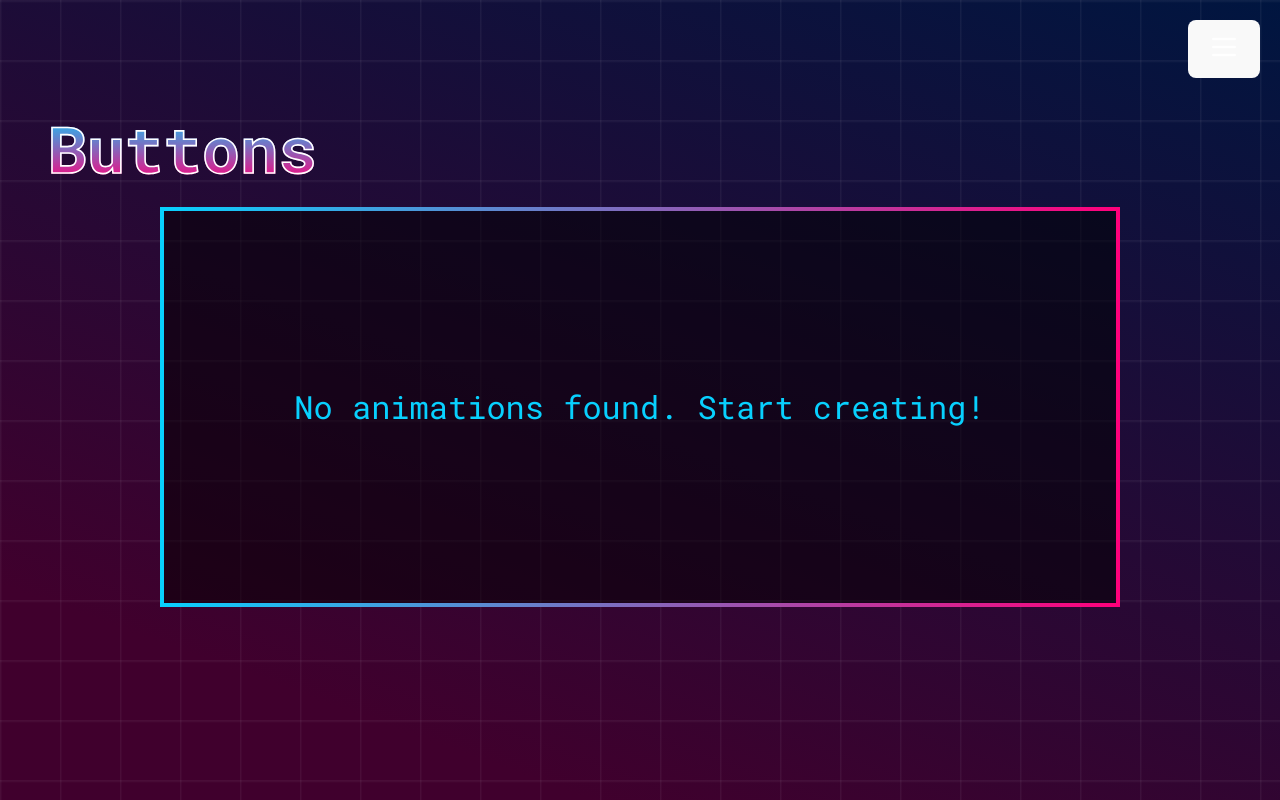
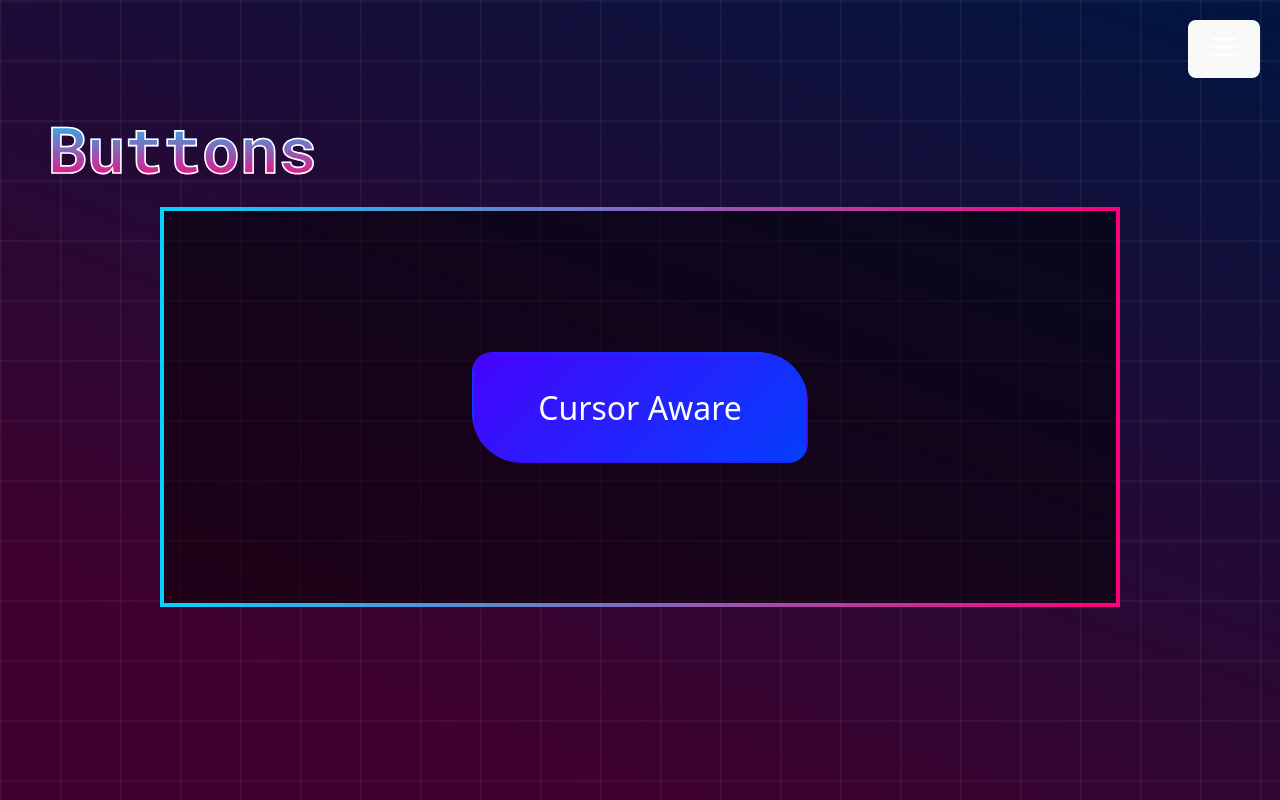
Before and after one commit to LSAC-ONG/Animate_IT, a React (Vite) app in the folder frontend/: page /buttons in a window 1280 px wide. Built offline with nearby package versions, Linux system fonts and the light colour scheme.

Commit message:
One working anim for the buttons and the cursors

```diff
--- /dev/null
+++ b/frontend/src/components/Buttons/ButtonAnimations/CursorAware/CursorAware.jsx
@@ -0,0 +1,31 @@
+import React, { useRef, useEffect } from 'react';
+import './CursorAware.scss';
+
+const CursorAware = () => {
+  const btnRef = useRef(null);
+
+  useEffect(() => {
+    const btn = btnRef.current;
+    if (!btn) return;
+
+    const handleMouseMove = (e) => {
+      const rect = btn.getBoundingClientRect();
+      const x = e.clientX - rect.left;
+      const y = e.clientY - rect.top;
+      btn.style.setProperty('--x', `${x}px`);
+      btn.style.setProperty('--y', `${y}px`);
+    };
+
+    btn.addEventListener('mousemove', handleMouseMove);
+    return () => btn.removeEventListener('mousemove', handleMouseMove);
+  }, []);
+
+  return (
+    <button ref={btnRef} className="btn-cursor-aware">
+      <span>Cursor Aware</span>
+      <div className="border-mask"></div>
+    </button>
+  );
+};
+
+export default CursorAware;
--- /dev/null
+++ b/frontend/src/components/Buttons/ButtonAnimations/CursorAware/CursorAware.scss
@@ -0,0 +1,124 @@
+$btn-bg-start: #4604fc;
+$btn-bg-end: #043efc;
+$btn-text: #ffffff;
+$btn-hover-bg: lighten($btn-bg-start, 0%);
+$btn-active-bg: lighten($btn-bg-start, 0%);
+$ripple-color-hover: rgba(255, 255, 255, 0.2);
+$ripple-color-active: rgba(255, 255, 255, 0.4);
+
+.btn-cursor-aware {
+  border: 2px solid transparent;
+  outline: none;
+  position: relative;
+  overflow: hidden;
+  display: inline-block;
+  padding: 2rem 4rem;
+  font-size: 2rem;
+  background: linear-gradient(135deg, $btn-bg-start, $btn-bg-end);
+  color: $btn-text;
+  border-radius: 20px 50px;
+  cursor: pointer;
+  transition: background 0.1s ease, transform 0.1s ease, border-color 0.1s ease;
+
+  &::before {
+    content: '';
+    position: absolute;
+    top: var(--y, 50%);
+    left: var(--x, 50%);
+    width: 0;
+    height: 0;
+    background: transparent;
+    border-radius: 50%;
+    pointer-events: none;
+    transition: width 0.8s ease, height 0.8s ease, background 0.8s;
+    transform: translate(-50%, -50%);
+    z-index: 1;
+  }
+
+  &::after {
+    content: '';
+    position: absolute;
+    top: var(--y, 50%);
+    left: var(--x, 50%);
+    width: 0;
+    height: 0;
+    border: 2px solid $btn-text;
+    border-radius: 50%;
+    pointer-events: none;
+    transition: width 0.8s ease, height 0.8s ease, opacity 0.8s ease, border-color 0.8s ease;
+    transform: translate(-50%, -50%);
+    z-index: 1;
+    opacity: 0;
+  }
+
+  &:hover {
+    border-color: transparent;
+  }
+
+  &:active {
+    background: linear-gradient(135deg, $btn-active-bg, darken($btn-bg-end, 0%));
+  }
+
+  &:hover::before {
+    width: 150px;
+    height: 150px;
+    background: $ripple-color-hover;
+  }
+
+  &:hover::after {
+    width: 150px;
+    height: 150px;
+    opacity: 0.6;
+  }
+
+  &:active::before {
+    width: 800px;
+    height: 800px;
+    background: $ripple-color-active;
+    transition: width 0.8s ease, height 0.8s ease, background 0.8s ease;
+  }
+
+  &:active::after {
+    width: 1000px;
+    height: 1000px;
+    opacity: 0;
+    transition: width 0.8s ease, height 0.8s ease, opacity 0.8s ease;
+  }
+
+  &:not(:hover)::before,
+  &:not(:hover)::after {
+    width: 0px;
+    height: 0px;
+  }
+
+
+  .border-mask {
+    --mask-radius: 0px;
+    --mask-opacity: 0;
+    content: '';
+    position: absolute;
+    pointer-events: none;
+    inset: 0;
+    border-radius: inherit;
+    border: 2px solid $btn-text;
+    mask-image: radial-gradient(circle var(--mask-radius) at var(--x, 50%) var(--y, 50%), white 100%, transparent 60%);
+    -webkit-mask-image: radial-gradient(circle var(--mask-radius) at var(--x, 50%) var(--y, 50%), white 100%, transparent 60%);
+    opacity: var(--mask-opacity);
+    transition: opacity 2s cubic-bezier(0.4, 0, 0.2, 1), --mask-opacity 2s cubic-bezier(0.4, 0, 0.2, 1), --mask-radius 2s cubic-bezier(0.4, 0, 0.2, 1);
+    z-index: 2;
+  }
+
+  &:hover .border-mask {
+    --mask-radius: 75px;
+    --mask-opacity: 0.5;
+    opacity: 0.5;
+    transition: opacity 2s cubic-bezier(0.4, 0, 0.2, 1) 0.2s, --mask-opacity 2s cubic-bezier(0.4, 0, 0.2, 1) 0.2s, --mask-radius 2s cubic-bezier(0.4, 0, 0.2, 1) 0.2s;
+  }
+
+  &:active .border-mask {
+    --mask-radius: 0px;
+    --mask-opacity: 0;
+    opacity: 0;
+    transition: opacity 2s ease 2s, --mask-opacity 2s ease 2s, --mask-radius 2s ease 2s;
+  }
+}
--- /dev/null
+++ b/frontend/src/components/Buttons/ButtonAnimations/SnakeEdge/SnakeEdge.jsx
@@ -0,0 +1,12 @@
+const SnakeEdge = () => {
+    return (
+      <button className="btn">
+        <svg width="180px" height="60px" viewBox="0 0 180 60" className="border">
+          <polyline points="179,1 179,59 1,59 1,1 179,1" className="bg-line" />
+          <polyline points="179,1 179,59 1,59 1,1 179,1" className="hl-line" />
+        </svg>
+      </button>
+    );
+  };
+
+export default SnakeEdge;
--- /dev/null
+++ b/frontend/src/components/Buttons/ButtonAnimations/SnakeEdge/SnakeEdge.scss
@@ -0,0 +1,70 @@
+.container {
+  width: 400px;
+  height: 400px;
+  position: absolute;
+  left: 50%;
+  top: 50%;
+  transform: translate(-50%, -50%);
+  display: flex;
+  justify-content: center;
+  align-items: center;
+}
+
+.center {
+  width: 180px;
+  height: 60px;
+  position: static;
+}
+
+.btn {
+  width: 180px;
+  height: 60px;
+  cursor: pointer;
+  background: transparent;
+  border: 1px solid #91C9FF;
+  outline: none;
+  transition: 1s ease-in-out;
+}
+
+svg {
+  position: absolute;
+  left: 0;
+  top: 0;
+  fill: none;
+  stroke: #fff;
+  stroke-dasharray: 150 480;
+  stroke-dashoffset: 150;
+  transition: 1s ease-in-out;
+}
+
+.hl-line {
+  stroke: #fff;
+  stroke-dasharray: 150 480;
+  stroke-dashoffset: 150;
+  transition: stroke-dashoffset 1s ease-in-out;
+}
+
+.bg-line {
+  stroke: #91C9FF;
+  stroke-dasharray: 150 480;
+  stroke-dashoffset: 0;
+}
+
+.btn:hover {
+  transition: 1s ease-in-out;
+  background: #4F95DA;
+}
+
+.btn:hover svg {
+  stroke-dashoffset: -480;
+}
+
+.btn:hover .hl-line {
+  stroke-dashoffset: -480;
+}
+
+.btn span {
+  color: white;
+  font-size: 18px;
+  font-weight: 100;
+}
--- a/frontend/src/components/Buttons/Buttons.jsx
+++ b/frontend/src/components/Buttons/Buttons.jsx
@@ -6,25 +6,25 @@ import copyIcon from '../../assets/copy_simbol.png';
 import Nav from "../Nav";
 
 // Uncomment and import your animations and code when available
-// import ButtonAnim1 from './ButtonAnimations/ButtonAnim1/ButtonAnim1';
-// import ButtonAnim2 from './ButtonAnimations/ButtonAnim2/ButtonAnim2';
+import SnakeEdge from './ButtonAnimations/SnakeEdge/SnakeEdge';
+import CursorAware from './ButtonAnimations/CursorAware/CursorAware';
 // import ButtonAnim3 from './ButtonAnimations/ButtonAnim3/ButtonAnim3';
-// import ButtonAnim1Code from './ButtonAnimations/ButtonAnim1/ButtonAnim1.jsx?raw';
-// import ButtonAnim1Css from './ButtonAnimations/ButtonAnim1/ButtonAnim1.css?raw';
-// import ButtonAnim2Code from './ButtonAnimations/ButtonAnim2/ButtonAnim2.jsx?raw';
-// import ButtonAnim2Css from './ButtonAnimations/ButtonAnim2/ButtonAnim2.css?raw';
+import SnakeEdgeCode from './ButtonAnimations/SnakeEdge/SnakeEdge.jsx?raw';
+import SnakeEdgeCss from './ButtonAnimations/SnakeEdge/SnakeEdge.scss?raw';
+import CursorAwareCode from './ButtonAnimations/CursorAware/CursorAware.jsx?raw';
+import CursorAwareCss from './ButtonAnimations/CursorAware/CursorAware.scss?raw';
 // import ButtonAnim3Code from './ButtonAnimations/ButtonAnim3/ButtonAnim3.jsx?raw';
 // import ButtonAnim3Css from './ButtonAnimations/ButtonAnim3/ButtonAnim3.css?raw';
 
 const animations = [
-  // 'ButtonAnim1',
-  // 'ButtonAnim2',
+  'CursorAware',
+  'SnakeEdge',
   // 'ButtonAnim3'
 ];
 
 const animationCodes = [
-  // { jsx: ButtonAnim1Code, css: ButtonAnim1Css },
-  // { jsx: ButtonAnim2Code, css: ButtonAnim2Css },
+  { jsx: CursorAwareCode, css: CursorAwareCss },
+  { jsx: SnakeEdgeCode, css: SnakeEdgeCss },
   // { jsx: ButtonAnim3Code, css: ButtonAnim3Css }
 ];
 
@@ -103,8 +103,8 @@ function Buttons() {
               </div>
             ) : (
               <>
-                {/* {animations[currentAnimation] === 'ButtonAnim1' && <ButtonAnim1 />} */}
-                {/* {animations[currentAnimation] === 'ButtonAnim2' && <ButtonAnim2 />} */}
+                {animations[currentAnimation] === 'CursorAware' && <CursorAware />}
+                {animations[currentAnimation] === 'SnakeEdge' && <SnakeEdge />}
                 {/* {animations[currentAnimation] === 'ButtonAnim3' && <ButtonAnim3 />} */}
               </>
             )}
--- /dev/null
+++ b/frontend/src/components/Cursors/CursorAnimations/DotTrail/DotTrail.jsx
@@ -0,0 +1,54 @@
+import React, { useEffect, useRef } from 'react';
+import './DotTrail.scss';
+
+const DotTrail = () => {
+  const containerRef = useRef(null);
+  const dotRef = useRef(null);
+  const outlineRef = useRef(null);
+
+  useEffect(() => {
+    const container = containerRef.current;
+    const cursorDot = dotRef.current;
+    const cursorDotOutline = outlineRef.current;
+    if (!container || !cursorDot || !cursorDotOutline) return;
+
+    const moveCursor = (e) => {
+      const x = e.offsetX;
+      const y = e.offsetY;
+      cursorDot.style.transform = `translate(${x}px, ${y}px)`;
+      cursorDotOutline.style.transform = `translate(${x}px, ${y}px)`;
+    };
+
+    const showCursors = () => {
+      cursorDot.style.opacity = '1';
+      cursorDotOutline.style.opacity = '1';
+    };
+
+    const hideCursors = () => {
+      cursorDot.style.opacity = '0';
+      cursorDotOutline.style.opacity = '0';
+    };
+
+    container.addEventListener('mousemove', moveCursor);
+    container.addEventListener('mouseenter', showCursors);
+    container.addEventListener('mouseleave', hideCursors);
+
+    hideCursors();
+
+    return () => {
+      container.removeEventListener('mousemove', moveCursor);
+      container.removeEventListener('mouseenter', showCursors);
+      container.removeEventListener('mouseleave', hideCursors);
+    };
+  }, []);
+
+  return (
+    <div ref={containerRef} className="dot-trail-container">
+      <div ref={dotRef} id="cursor-dot"></div>
+      <div ref={outlineRef} id="cursor-dot-outline"></div>
+      <h1 className="dot-trail-text">Dot Trail</h1>
+    </div>
+  );
+};
+
+export default DotTrail;
--- /dev/null
+++ b/frontend/src/components/Cursors/CursorAnimations/DotTrail/DotTrail.scss
@@ -0,0 +1,50 @@
+:root {
+    --color-cursor: 220, 90, 90;
+    --cursor-outline-shade: 0.3;
+    --cursor-size: 10px;
+    --cursor-outline-size: 12px;
+}
+
+.dot-trail-container {
+    position: relative;
+    overflow: hidden;
+    width: 100%;
+    height: 100%;
+    cursor: none;
+
+    #cursor-dot,
+    #cursor-dot-outline {
+        position: absolute;
+        top: 0;
+        left: 0;
+        border-radius: 50%;
+        pointer-events: none;
+        transform: translate(-50%, -50%);
+        z-index: 9999;
+    }
+
+    #cursor-dot {
+        width: var(--cursor-size);
+        height: var(--cursor-size);
+        background-color: rgba(var(--color-cursor), 1);
+        box-shadow: 0 0 5px rgba(var(--color-cursor), 0.8);
+    }
+
+    #cursor-dot-outline {
+        width: var(--cursor-outline-size);
+        height: var(--cursor-outline-size);
+        background-color: rgba(var(--color-cursor), var(--cursor-outline-shade));
+    }
+
+    .dot-trail-text {
+        position: absolute;
+        top: 50%;
+        left: 50%;
+        transform: translate(-50%, -50%);
+        font-size: 2rem;
+        font-weight: bold;
+        color: rgba(var(--color-cursor), 1);
+        pointer-events: none;
+        z-index: 9998;
+    }
+}
--- a/frontend/src/components/Cursors/Cursors.jsx
+++ b/frontend/src/components/Cursors/Cursors.jsx
@@ -6,24 +6,24 @@ import copyIcon from '../../assets/copy_simbol.png';
 import Nav from "../Nav";
 
 // Uncomment and import your animations and code when available
-// import CursorAnim1 from './CursorAnimations/CursorAnim1/CursorAnim1';
+import DotTrail from './CursorAnimations/DotTrail/DotTrail';
 // import CursorAnim2 from './CursorAnimations/CursorAnim2/CursorAnim2';
 // import CursorAnim3 from './CursorAnimations/CursorAnim3/CursorAnim3';
-// import CursorAnim1Code from './CursorAnimations/CursorAnim1/CursorAnim1.jsx?raw';
-// import CursorAnim1Css from './CursorAnimations/CursorAnim1/CursorAnim1.css?raw';
+import DotTrailCode from './CursorAnimations/DotTrail/DotTrail.jsx?raw';
+import DotTrailCss from './CursorAnimations/DotTrail/DotTrail.scss?raw';
 // import CursorAnim2Code from './CursorAnimations/CursorAnim2/CursorAnim2.jsx?raw';
 // import CursorAnim2Css from './CursorAnimations/CursorAnim2/CursorAnim2.css?raw';
 // import CursorAnim3Code from './CursorAnimations/CursorAnim3/CursorAnim3.jsx?raw';
 // import CursorAnim3Css from './CursorAnimations/CursorAnim3/CursorAnim3.css?raw';
 
 const animations = [
-  // 'CursorAnim1',
+  'DotTrail',
   // 'CursorAnim2',
   // 'CursorAnim3'
 ];
 
 const animationCodes = [
-  // { jsx: CursorAnim1Code, css: CursorAnim1Css },
+  { jsx: DotTrailCode, css: DotTrailCss },
   // { jsx: CursorAnim2Code, css: CursorAnim2Css },
   // { jsx: CursorAnim3Code, css: CursorAnim3Css }
 ];
@@ -103,7 +103,7 @@ function Cursors() {
               </div>
             ) : (
               <>
-                {/* {animations[currentAnimation] === 'CursorAnim1' && <CursorAnim1 />} */}
+                {animations[currentAnimation] === 'DotTrail' && <DotTrail />}
                 {/* {animations[currentAnimation] === 'CursorAnim2' && <CursorAnim2 />} */}
                 {/* {animations[currentAnimation] === 'CursorAnim3' && <CursorAnim3 />} */}
               </>
```
